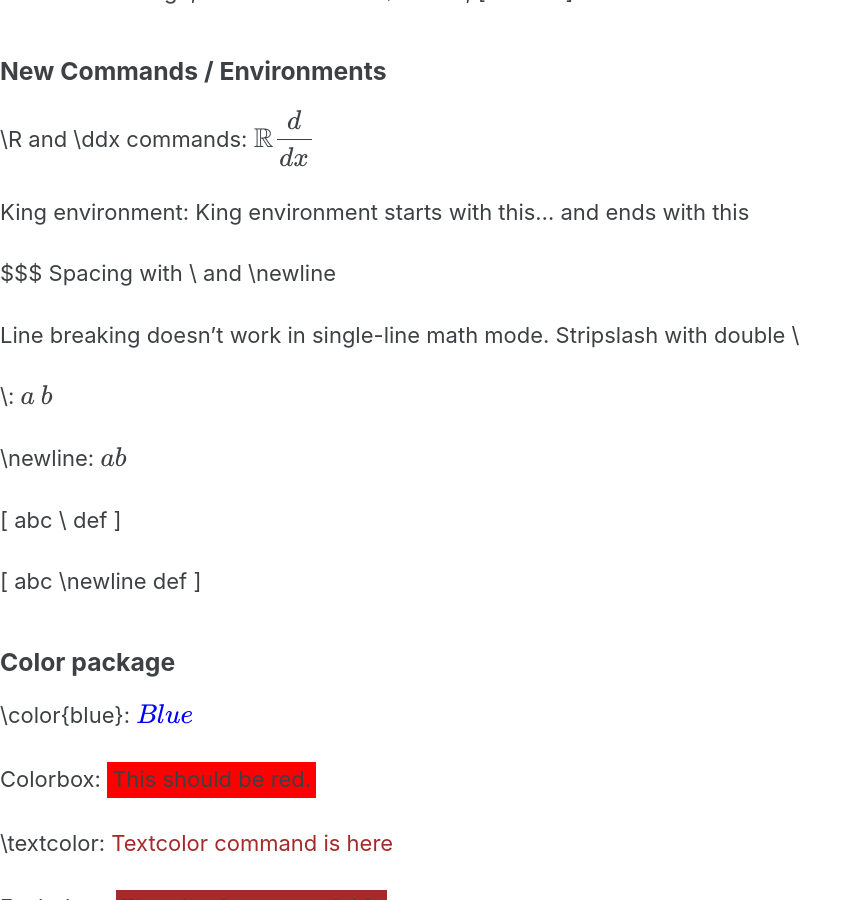
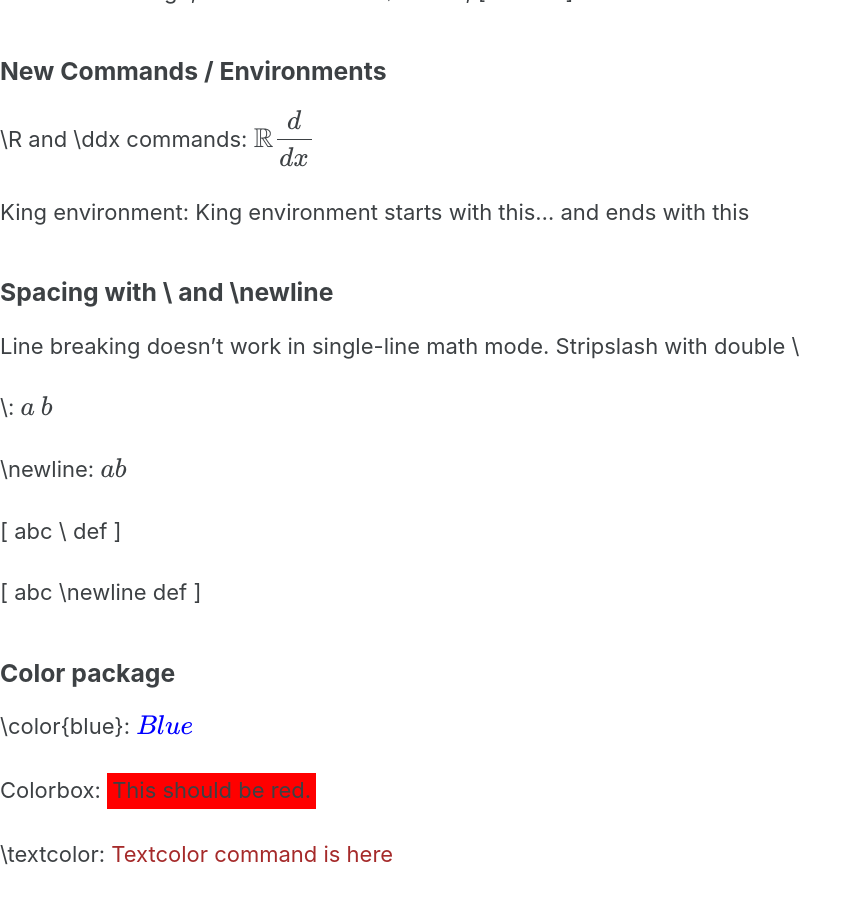
Before and after one commit to mathvault/mathvault.github.io, a Jekyll site: the page built from _posts/2020-01-05-third-post.md, in a window 1280 px wide and 900 px high, scrolled down 677 px. Shown: the whole window, without its empty margins (0-862 px from the left). Built offline with Jekyll 4.4.1, drawn with Linux system fonts in a browser that asks for light colours; cached includes are drawn as plain includes; nearby versions of some CDN libraries.

```diff
--- a/_posts/2020-01-05-third-post.md
+++ b/_posts/2020-01-05-third-post.md
@@ -31,7 +31,7 @@ Double dollar-sign, slash-bracket: $$a+b=c$$, \[ a+b=c \]
 
 King environment: $\newenvironment{king}{\text{King environment starts with this}}{\text{... and ends with this}} \begin{king}\end{king}$
 
-$$$ Spacing with \\ and \newline
+### Spacing with \\ and \newline
 
 Line breaking doesn't work in single-line math mode. Stripslash with double \
 
```
